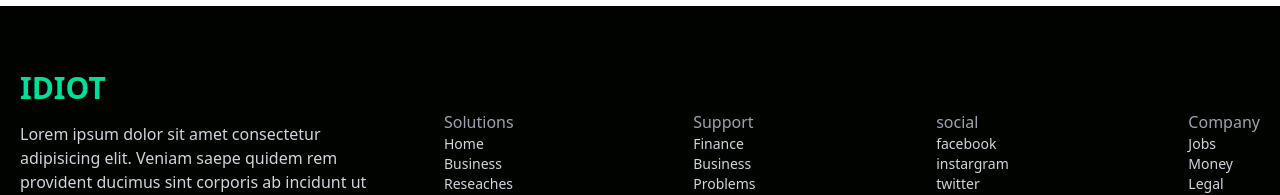
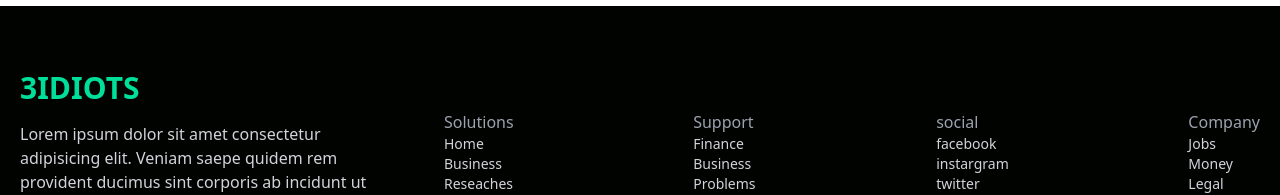
Before and after one commit to AnjanaPrabhath/React-Tailwind-first-web, a React (Create React App) app: page / in a window 1280 px wide. Shown: the part 2486-2681 px from the top of the page. Built offline with nearby package versions, Linux system fonts and the light colour scheme.

Commit message:
footer changed

```diff
--- a/src/components/Footer.jsx
+++ b/src/components/Footer.jsx
@@ -11,7 +11,7 @@
   return (
     <div className='max-w-[1240px] mx-auto py-16 grid lg:grid-cols-3 gap-8 text-gray-300'>
         <div>
-           <h1 className='w-full text-3xl font-bold text-[#00df9a]'>IDIOT</h1>
+           <h1 className='w-full text-3xl font-bold text-[#00df9a]'>3IDIOTS</h1>
            <p className='py-4 pr-4'>Lorem ipsum dolor sit amet consectetur adipisicing elit. Veniam saepe quidem rem provident ducimus sint corporis ab incidunt ut dolore?</p>
            <div className='flex md:w-[75%] my-6 justify-between'>
             <FaDribbbleSquare size={30}/>
```
